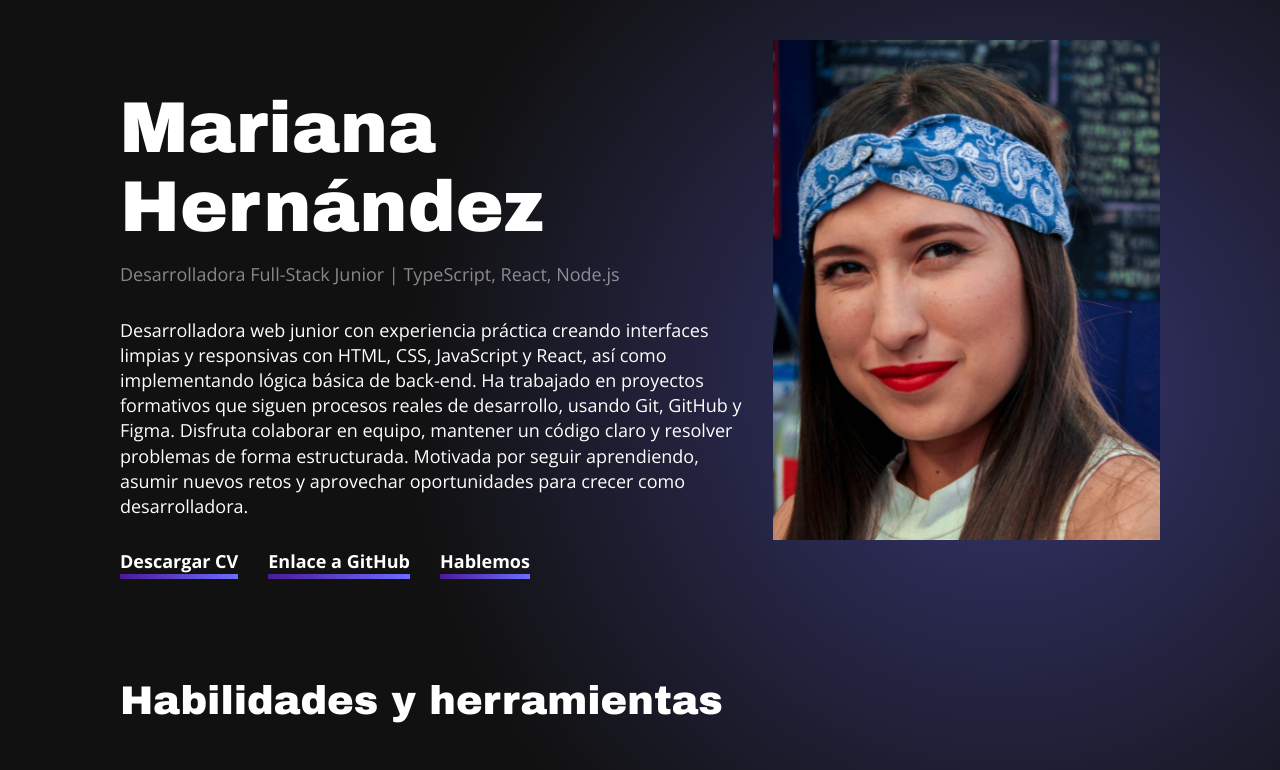
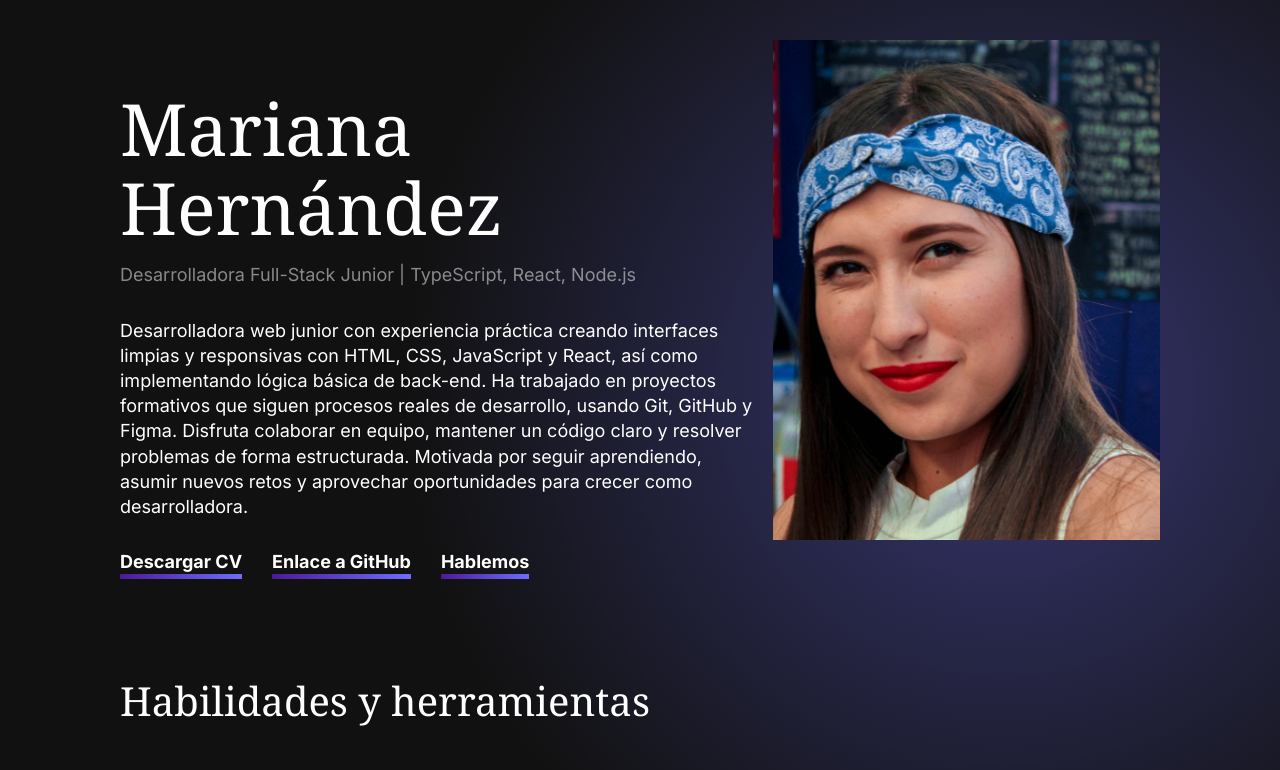
Before and after one commit to ALEJANDRO160893/web_project_portfolio_es, a plain HTML site: page index.html in a window 1280 px wide. Shown: the top 770 px of the page. Drawn offline with Linux system fonts and the light colour scheme.

Commit message:
actualizacion de repositoro1

```diff
--- a/index.html
+++ b/index.html
@@ -5,6 +5,9 @@
     <meta name="viewport" content="width=device-width, initial-scale=1.0">
     <title>Mariana Hernández | Portafolio de desarrolladora Full-Stack</title>
     <link rel="icon" href="./favicon.ico" sizes="any">
+    <link rel="preconnect" href="https://fonts.googleapis.com">
+    <link rel="preconnect" href="https://fonts.gstatic.com" crossorigin>
+    <link href="https://fonts.googleapis.com/css2?family=Inter:ital,opsz,wght@0,14..32,100..900;1,14..32,100..900&family=Noto+Serif:ital,wght@0,100..900;1,100..900&display=swap" rel="stylesheet">
     <link rel="stylesheet" href="./styles/normalize.css">
     <link rel="stylesheet" href="./styles/fonts.css">
     <link rel="stylesheet" href="./styles/index.css">
--- a/styles/index.css
+++ b/styles/index.css
@@ -18,7 +18,7 @@
 
 .page {
   margin: 0;
-  font-family: "Open Sans", Arial, sans-serif;
+  font-family: "Inter", Arial, sans-serif;
   font-size: 18px;
   font-weight: 400;
   line-height: 1.4;
@@ -81,7 +81,7 @@ a:focus-visible {
 }
 
 .section-title {
-  font-family: "Archivo Black", Arial, sans-serif;
+  font-family: "Noto Serif", Georgia, serif;
   font-size: 40px;
   font-weight: 400;
   line-height: 1.1;
@@ -107,7 +107,7 @@ a:focus-visible {
 
 .profile__name {
   max-width: 600px;
-  font-family: "Archivo Black", Arial, sans-serif;
+  font-family: "Noto Serif", Georgia, serif;
   font-size: 72px;
   font-weight: 400;
   line-height: 1.1;
```
